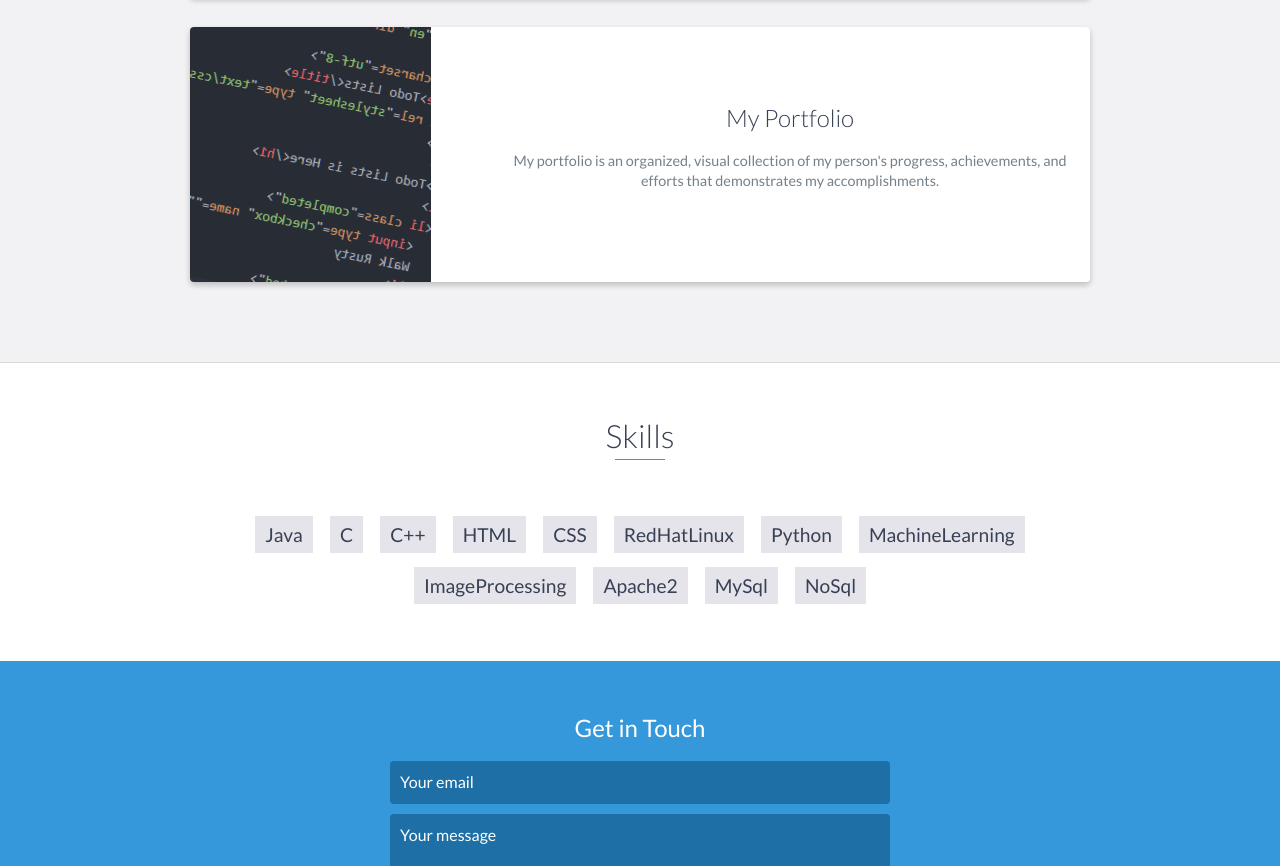
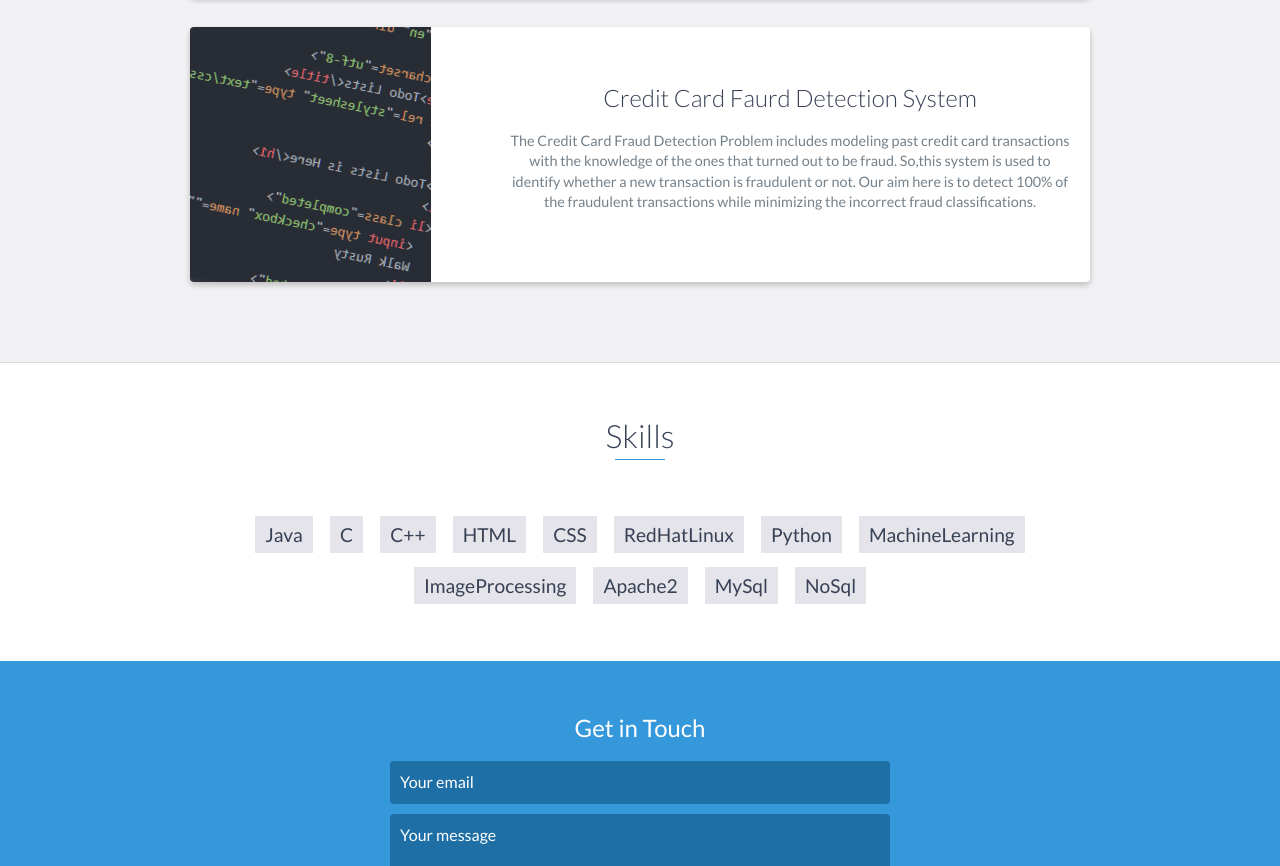
Before and after one commit to theraviprakash/theraviprakash.github.io, a plain HTML site: page index.html in a window 1280 px wide. Shown: the part 3097-3963 px from the top of the page. Drawn offline with nearby package versions, Linux system fonts and the light colour scheme.

Commit message:
Update index.html

```diff
--- a/index.html
+++ b/index.html
@@ -201,9 +201,9 @@ implementation of HDFS cluster for storing data and analysing it into datascienc
                     </div>
                     <!-- End .project-image -->
                     <div class="project-info">
-                        <h3>My Portfolio</h3>
+                        <h3>Credit Card Faurd Detection System</h3>
                         <p>
-                           My portfolio is an organized, visual collection of my person's progress, achievements, and efforts that demonstrates my accomplishments.
+                           The Credit Card Fraud Detection Problem includes modeling past credit card transactions with the knowledge of the ones that turned out to be fraud. So,this system is used to identify whether a new transaction is fraudulent or not. Our aim here is to detect 100% of the fraudulent transactions while minimizing the incorrect fraud classifications.
                         </p>
                         <!-- <a href="#">View Project</a> -->
                     </div>
```
